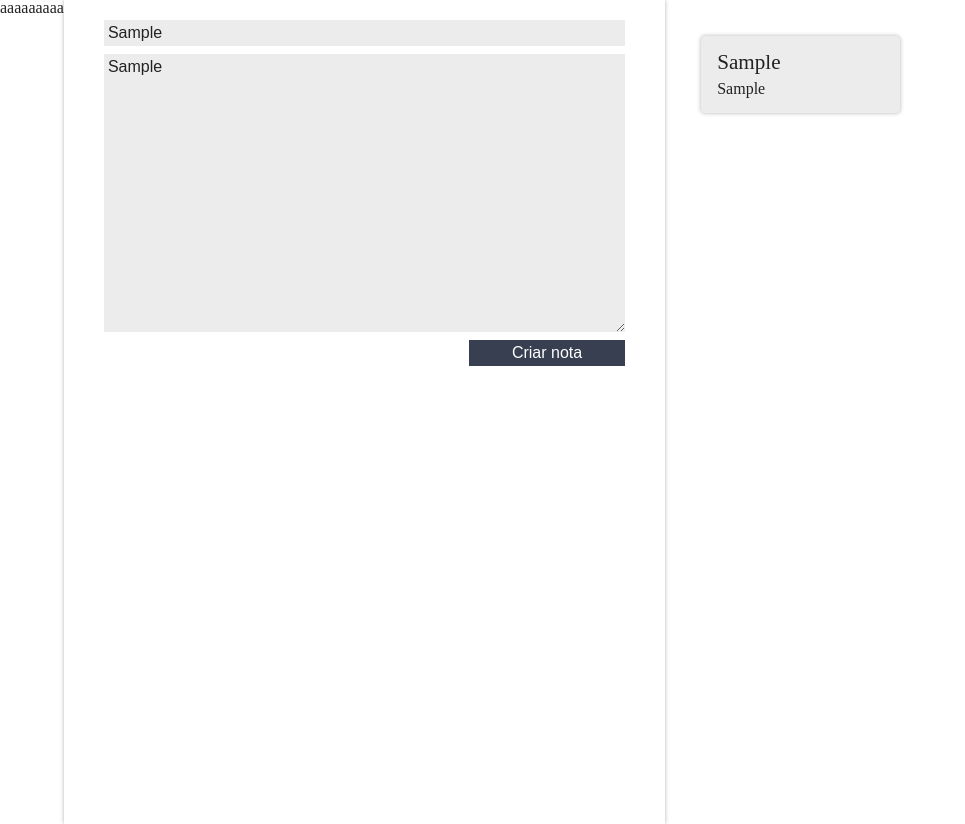
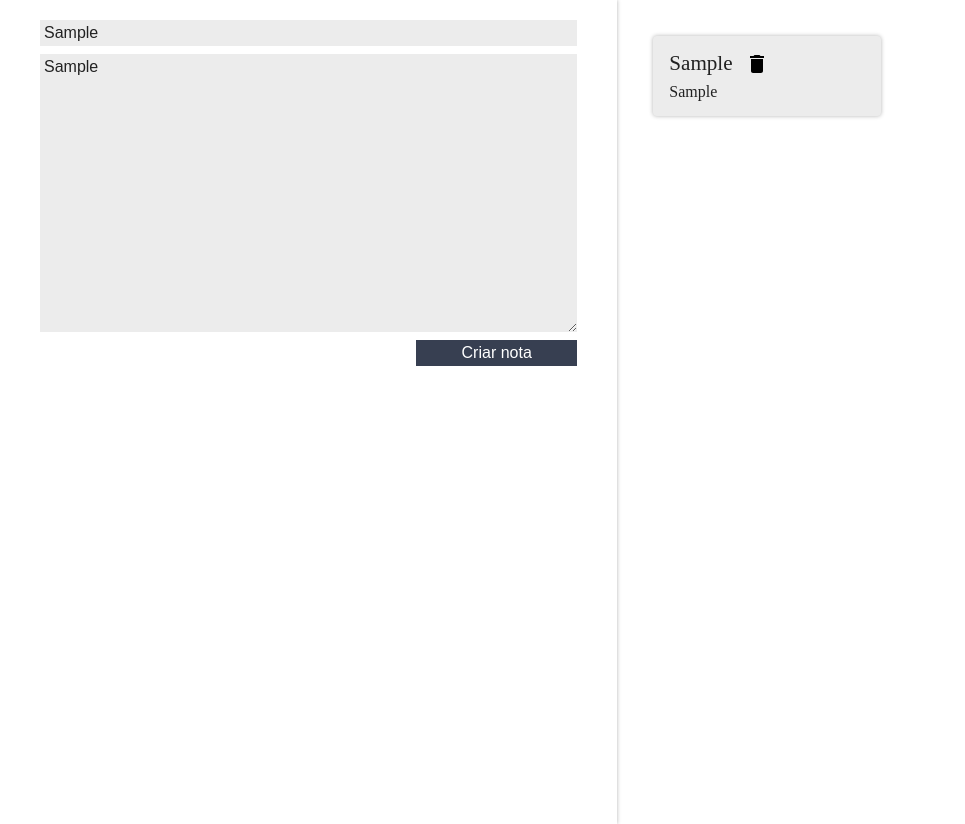
Before and after one commit to caiomcs04/Notes-generator, a React (Create React App) app: page / in a window 1280 px wide. Both pictures are taken after typing "Sample", "Sample" into the empty fields and a click on the button "Criar nota". Shown: the whole page, without its empty margins (0-965 px from the left). Built offline with nearby package versions, Linux system fonts and the light colour scheme.

Commit message:
Delete buttom

```diff
--- a/src/App.js
+++ b/src/App.js
@@ -23,12 +23,20 @@ class App extends Component {
     }
     this.setState(newState)
   }
+
+  deleteNote(index){
+    let notes = this.state.notes
+    notes.splice(index,1);
+    this.setState({notes:notes})
+  }
+
   render() {
     return (
       <section className="conteudo">
-        aaaaaaaaa
         <RegisterForm handleNote={this.handleNote.bind(this)} />
-        <NotesList notes={this.state.notes}/>
+        <NotesList
+        deleteNote={this.deleteNote.bind(this)}
+        notes={this.state.notes}/>
       </section>
     )
   }
--- a/src/components/NotesCards/NotesCards.jsx
+++ b/src/components/NotesCards/NotesCards.jsx
@@ -1,7 +1,13 @@
 import React, { Component } from "react";
 import "./style.css"
+import {ReactComponent as DeleteSVG} from "../../assets/img/delete-icon.svg"
+class NotesCards extends Component {
 
-class NotesCards extends Component {
+	delete(){
+		const index = this.props.noteIndex;
+		this.props.deleteNote(index)
+	}
+
 	render() {
 		return (
 			<>
@@ -10,6 +16,8 @@ class NotesCards extends Component {
 						<h3 className="title-card-note">
 							{this.props.noteTitle}
           	</h3>
+						<DeleteSVG className="delete-icon"
+						 onClick={this.delete.bind(this)}/>
 					</header>
 					<header>
 						<p className="body-card-note">
--- a/src/components/NotesCards/style.css
+++ b/src/components/NotesCards/style.css
@@ -25,3 +25,7 @@
   font-size: 1.2em;
   margin-right: 12px;
 }
+
+.delete-icon{
+  cursor: pointer;
+}
--- a/src/components/NotesList/NotesList.jsx
+++ b/src/components/NotesList/NotesList.jsx
@@ -14,8 +14,11 @@ class NotesList extends Component {
             let text = note.text
             return(
               <li className="notes-list-item" key={index}>
-              <NotesCards noteTitle={title}
-              noteText={text}/>
+              <NotesCards
+              deleteNote={this.props.deleteNote}
+              noteTitle={title}
+              noteText={text}
+              noteIndex = {index}/>
             </li>
             )
           })}
```
Also changed, not shown: src/assets/img/delete-icon.svg (added), 1 other file (tests, documents, lock files or other folders).
